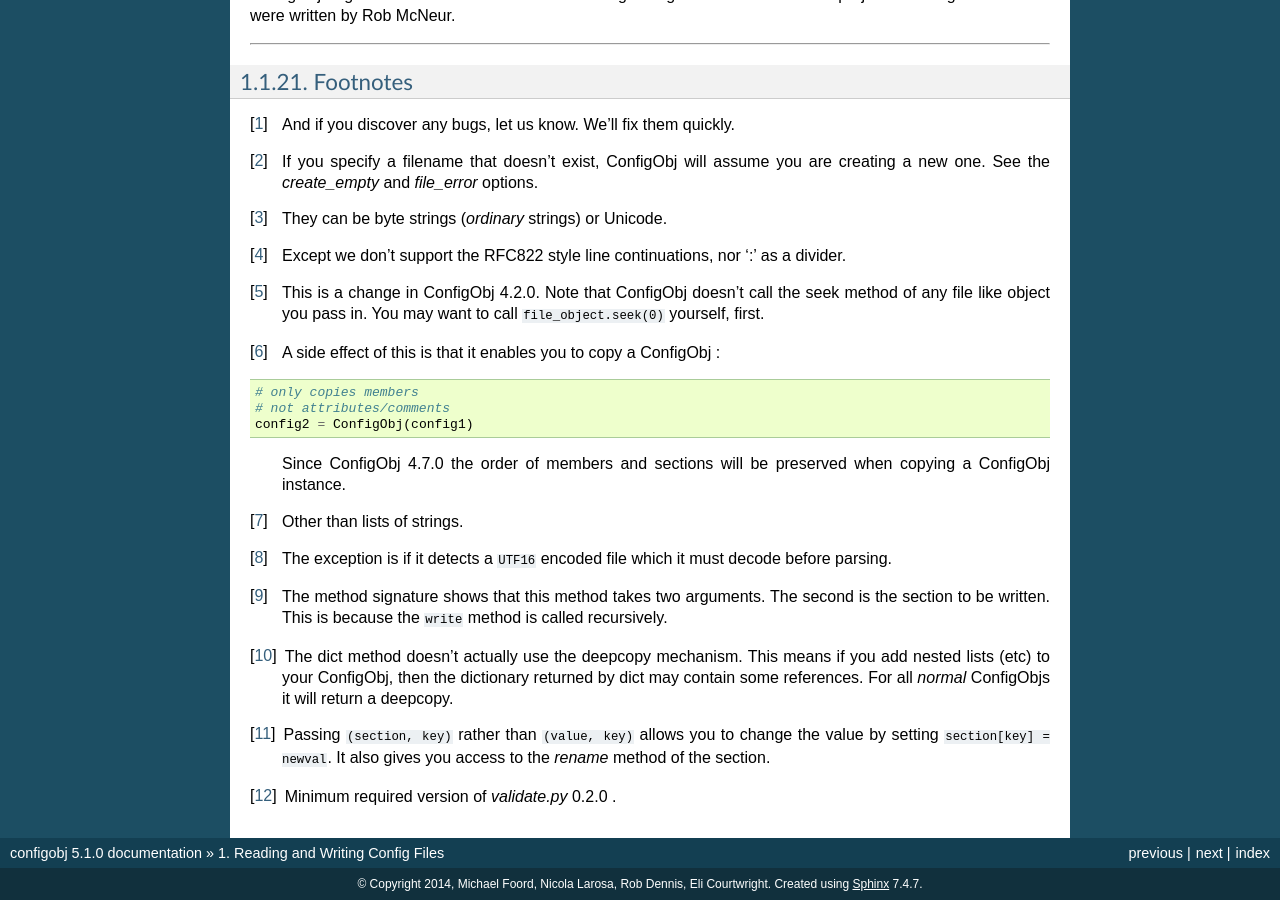
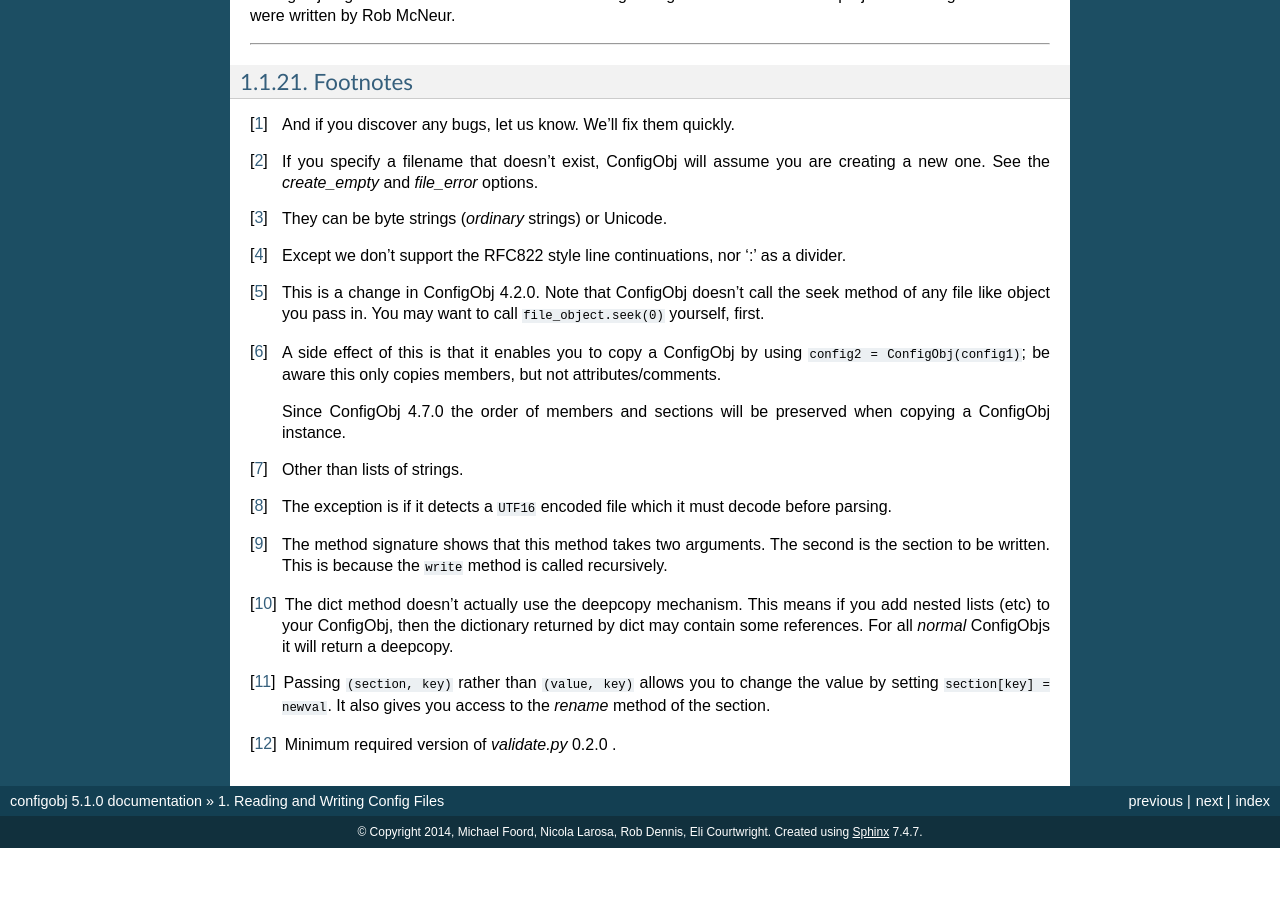
Before and after one commit to DiffSK/configobj, a Sphinx documentation site: the page built from docs/configobj.rst, in a window 1280 px wide and 900 px high, scrolled down 47906 px. Built offline with Sphinx 7.4.7, drawn with Linux system fonts in a browser that asks for light colours; after the commit the page ends 48754 px from its top, so only the background shows below that; some of the changed text lies outside the part shown.

```diff
--- a/docs/conf.py
+++ b/docs/conf.py
@@ -11,11 +11,15 @@
 #
 # All configuration values have a default; values that are commented out
 # serve to show the default.
+import os
+import sys
 
 # If extensions (or modules to document with autodoc) are in another directory,
 # add these directories to sys.path here. If the directory is relative to the
 # documentation root, use os.path.abspath to make it absolute, like shown here.
 #sys.path.insert(0, os.path.abspath('.'))
+sys.path.insert(0, os.path.abspath(".."))
+sys.path.insert(0, os.path.abspath("../src"))
 
 # -- General configuration ------------------------------------------------
 
@@ -195,11 +199,10 @@ latex_elements = {
 # Grouping the document tree into LaTeX files. List of tuples
 # (source start file, target name, title,
 #  author, documentclass [howto, manual, or own class]).
-# XXX: fails on RTD right now, reactivate later (PDF in the cloud isn't that essential)
-#latex_documents = [
-#  ('index', 'configobj.tex', u'configobj Documentation',
-#   u'Michael Foord, Nicola Larosa, Rob Dennis, Eli Courtwright', 'manual'),
-#]
+latex_documents = [
+  ('index', 'configobj.tex', u'configobj Documentation',
+   u'Michael Foord, Nicola Larosa, Rob Dennis, Eli Courtwright', 'manual'),
+]
 
 # The name of an image file (relative to this directory) to place at the top of
 # the title page.
--- a/docs/configobj.rst
+++ b/docs/configobj.rst
@@ -1387,7 +1387,7 @@ Examples
 
 You can use this for transforming all values in your ConfigObj. For example
 you might like the nested lists from ConfigObj 3. This was provided by the
-listquote_ module. You could switch off the parsing for list values
+`listquote module`_. You could switch off the parsing for list values
 (``list_values=False``) and use listquote to parse every value.
 
 Another thing you might want to do is use the Python escape codes in your
@@ -1673,8 +1673,8 @@ An example configspec is going to look something like::
 You can specify default values, and also have the same configspec applied to
 several sections. This is called `repeated sections`_.
 
-For full details on writing configspecs, please refer to the `validate.py
-documentation`_.
+For full details on writing configspecs, please refer to the
+:doc:`validate.py documentation <validate>`.
 
 .. important::
 
@@ -2953,13 +2951,9 @@ Footnotes
     the seek method of any file like object you pass in. You may want to call
     ``file_object.seek(0)`` yourself, first.
 
-.. [#] A side effect of this is that it enables you to copy a ConfigObj :
-
-    .. code-block:: python
-
-        # only copies members
-        # not attributes/comments
-        config2 = ConfigObj(config1)
+.. [#] A side effect of this is that it enables you to copy a ConfigObj
+    by using ``config2 = ConfigObj(config1)``; be aware this only copies members,
+    but not attributes/comments.
 
     Since ConfigObj 4.7.0 the order of members and sections will be
     preserved when copying a ConfigObj instance.
```
Also changed, not shown: other parts of docs/configobj.rst (+0 -2 lines).
